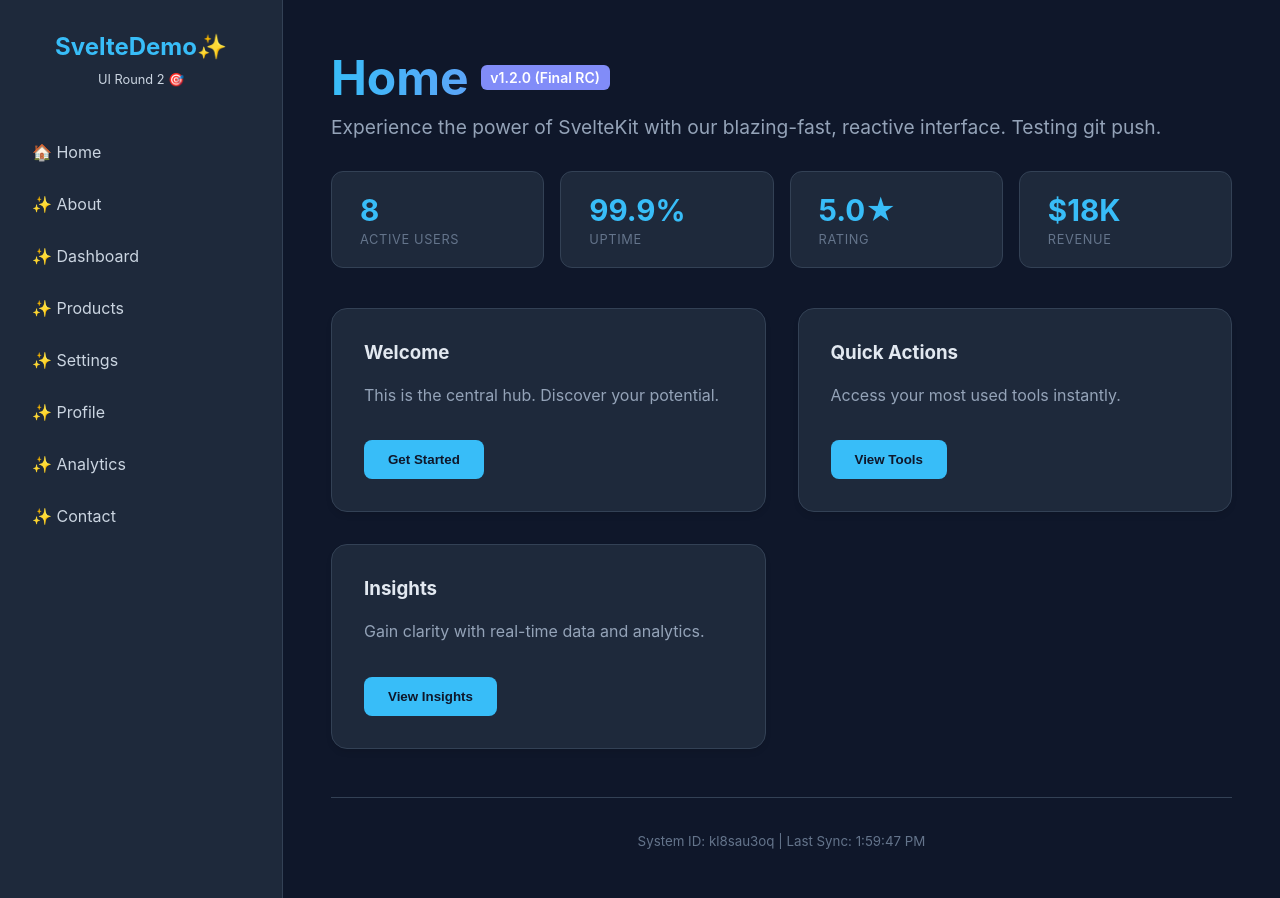
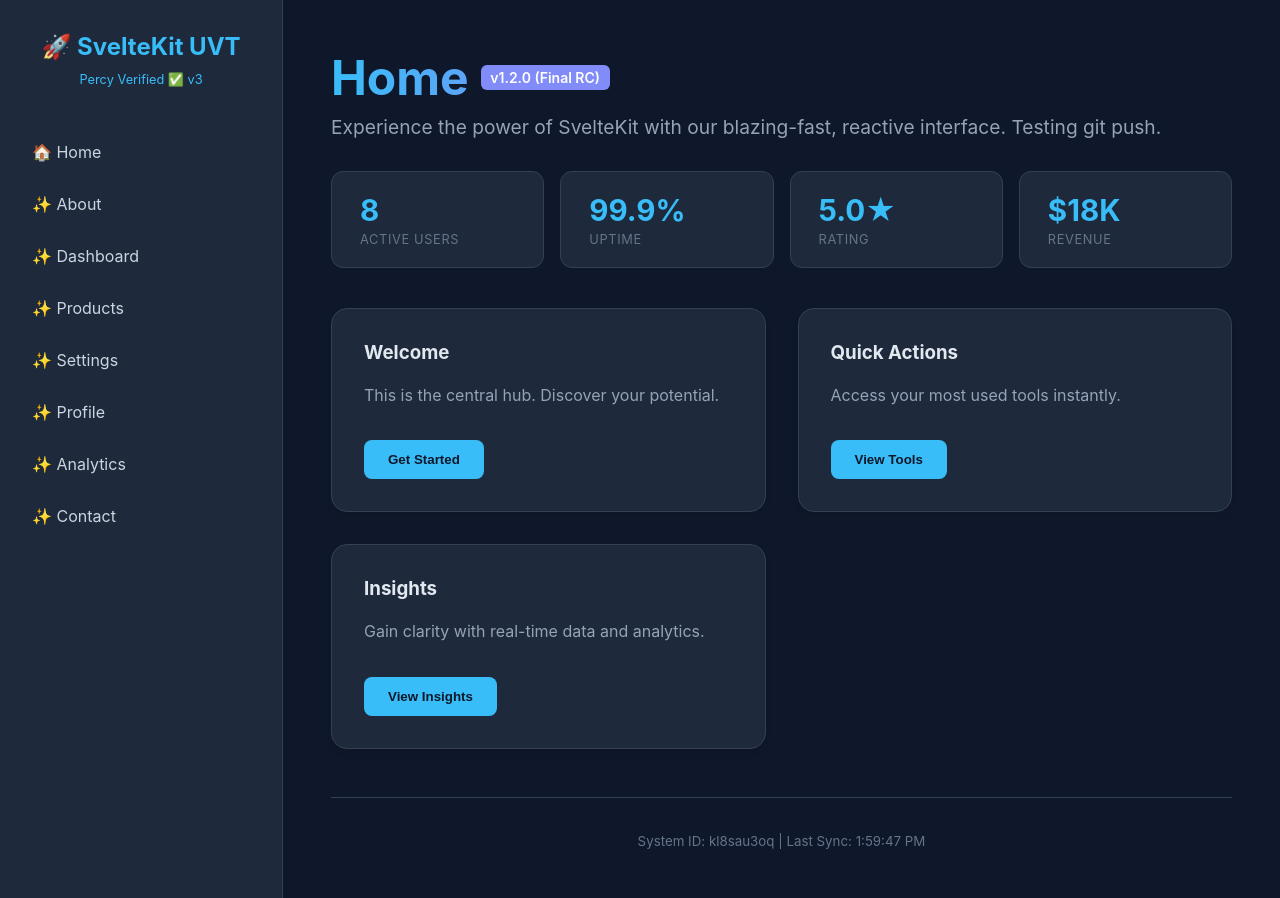
Before and after one commit to piyush241203/UVT_Testing8, a SvelteKit app: page / in a window 1280 px wide. Built offline with nearby package versions, Linux system fonts and the light colour scheme.

Commit message:
ui: update sidebar brand text with Percy v3 badge (final validation)

```diff
--- a/src/routes/+layout.svelte
+++ b/src/routes/+layout.svelte
@@ -2,7 +2,7 @@
 </script>
 <div class="app-container">
   <nav class="sidebar">
-    <div class="brand">SvelteDemo✨<br/><span style="font-size: 0.8rem; color: #cbd5e1; font-weight: normal;">UI Round 2 🎯</span></div>
+    <div class="brand">🚀 SvelteKit UVT<br/><span style="font-size: 0.8rem; color: #38bdf8; font-weight: normal;">Percy Verified ✅ v3</span></div>
     <a href="/">🏠 Home</a>
     <a href="/about">✨ About</a>
     <a href="/dashboard">✨ Dashboard</a>
```
